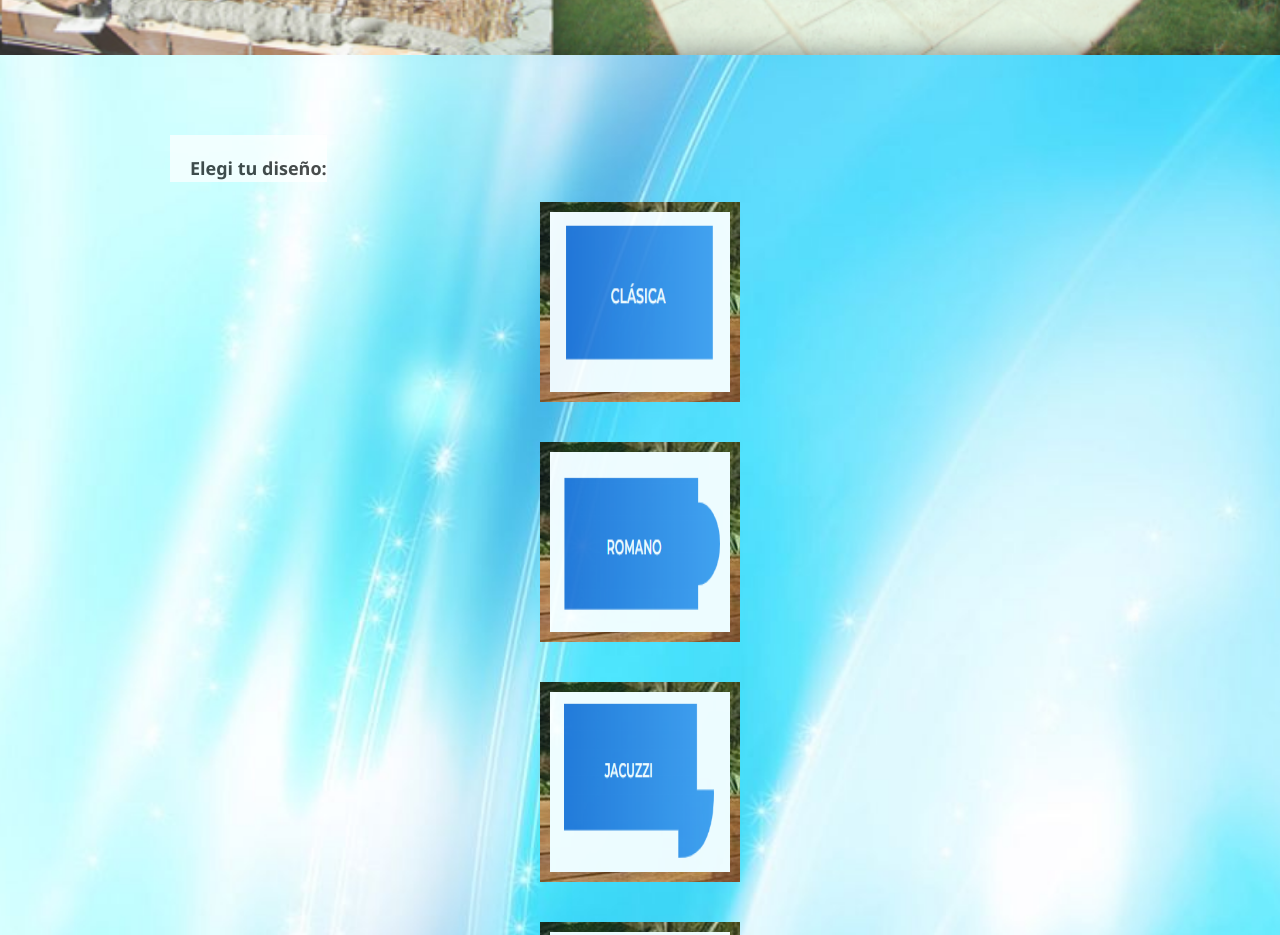
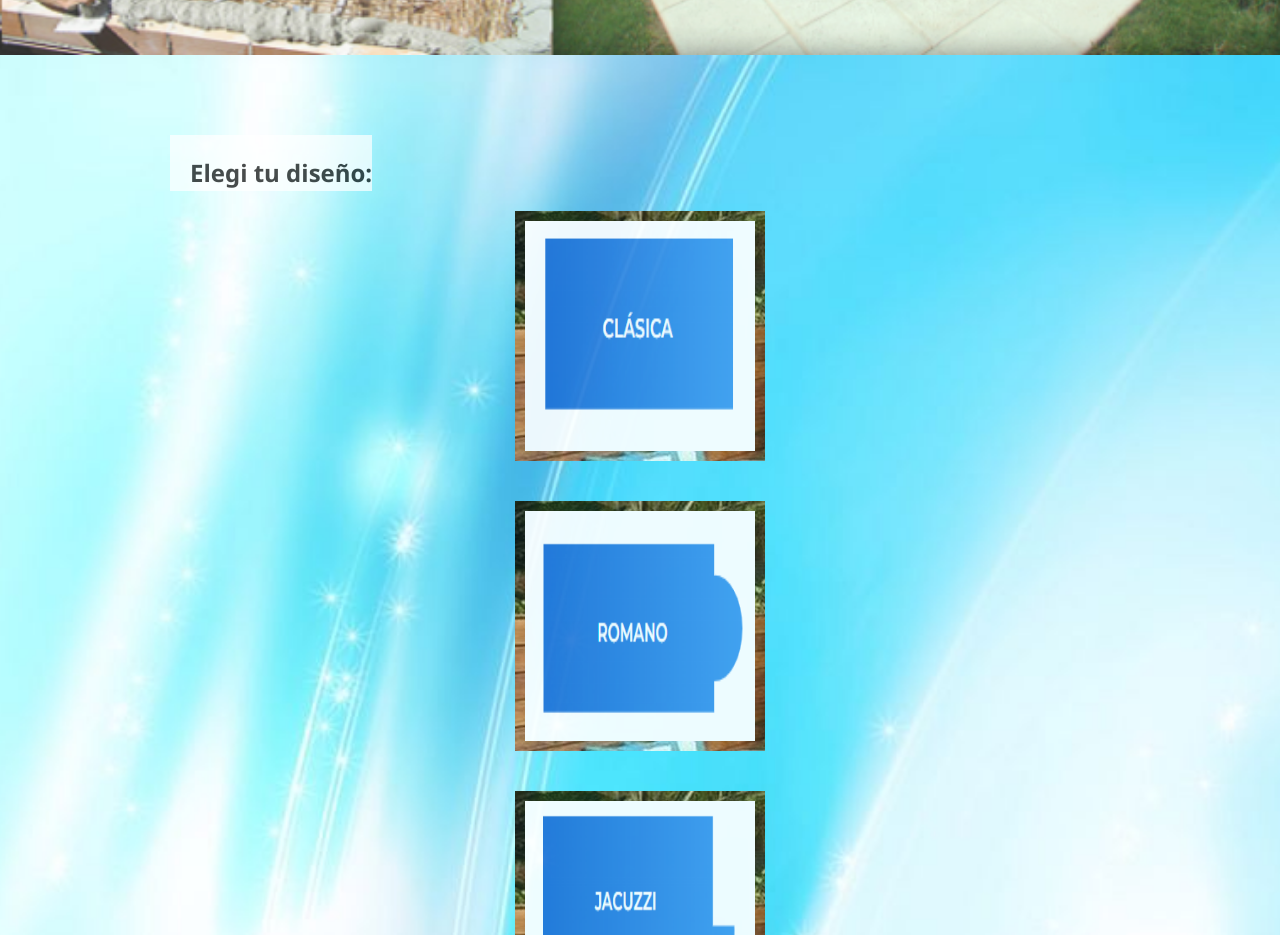
Before and after one commit to meg19831/ProyectoCoder, a website: page pages/diseños.html in a window 1280 px wide. Shown: the part 1480-2415 px from the top of the page. Drawn offline with nearby package versions, Linux system fonts and the light colour scheme.

Commit message:
realizando cambios en sección diseños

```diff
--- a/scss/_mainDiseños.scss
+++ b/scss/_mainDiseños.scss
@@ -141,7 +141,7 @@
 
     p{
     font-family: $fuente_principal;
-    font-size: large;
+    font-size:x-large;
     font-weight: bold;
     opacity: 0.7;
     color: black;
@@ -150,8 +150,8 @@
     padding-top: 20px;
     }
     img{
-    width: 200px;
-    height: 200px;
+    width: 250px;
+    height: 250px;
     padding: 10px;
     margin-top: 20px;
     margin-bottom: 20px;
```
Also changed, not shown: css/style.css.
